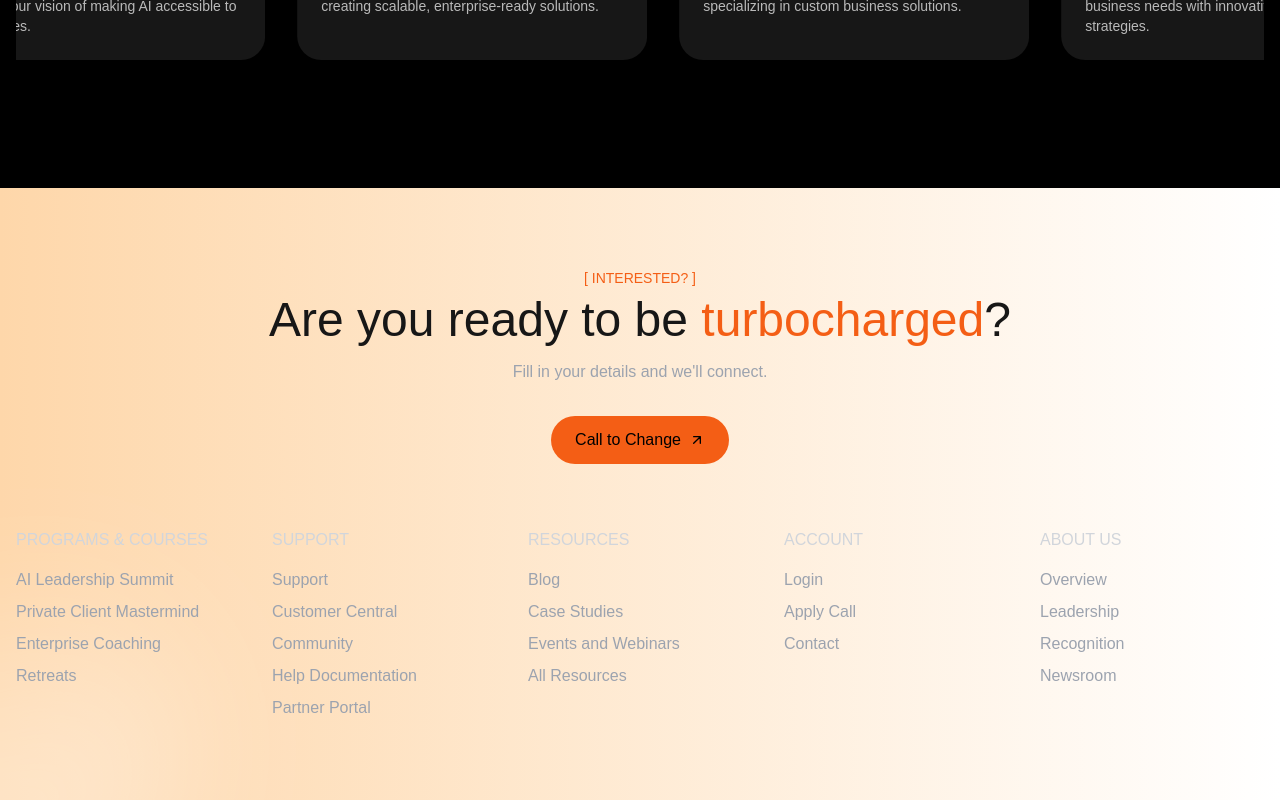
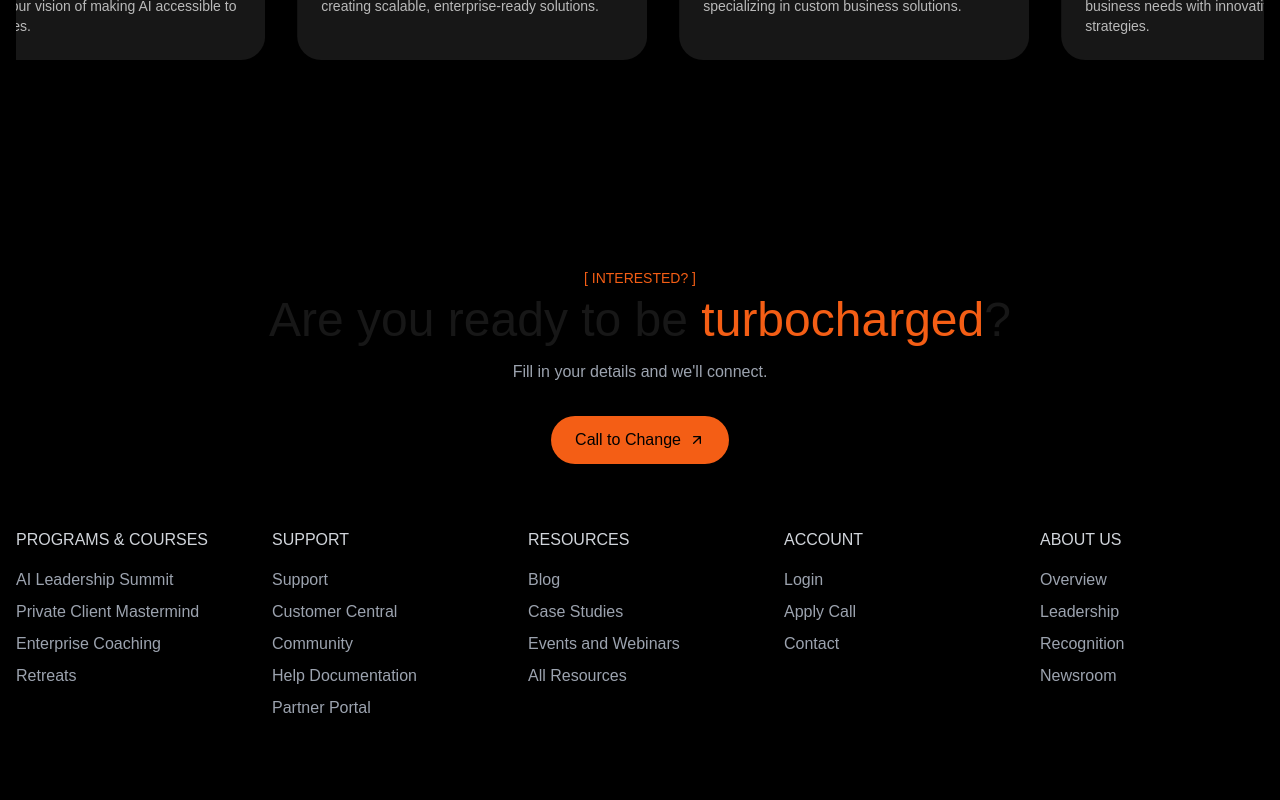
Before and after one commit to varuntree/baddam, a Next.js app: page / in a window 1280 px wide. Shown: the part 5566-6366 px from the top of the page. Built offline with nearby package versions, Linux system fonts and the light colour scheme.

Commit message:
Assistant checkpoint: Update footer background to black
Assistant generated file changes:
- app/components/Footer.tsx: Change background to black

---

User prompt:

the bg should be black

```diff
--- a/app/components/Footer.tsx
+++ b/app/components/Footer.tsx
@@ -4,7 +4,7 @@ import Link from "next/link";
 
 export default function Footer() {
   return (
-    <footer className="relative bg-gradient-to-r from-orange-200 to-white py-20 overflow-hidden">
+    <footer className="relative bg-black py-20 overflow-hidden">
       {/* Orange smoke effect */}
       <div className="absolute bottom-0 right-0 w-96 h-96 bg-gradient-to-t from-orange-400/30 via-orange-300/20 to-transparent rounded-full blur-3xl -mr-48 mb-[-8rem] rotate-12 mix-blend-soft-light"></div>
 
```
